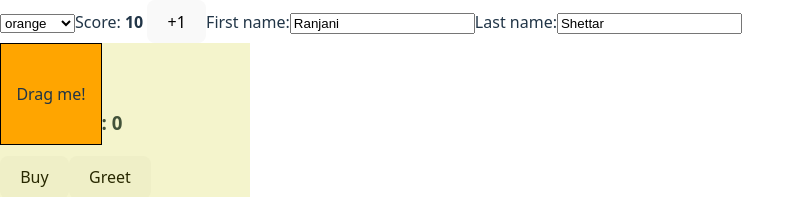
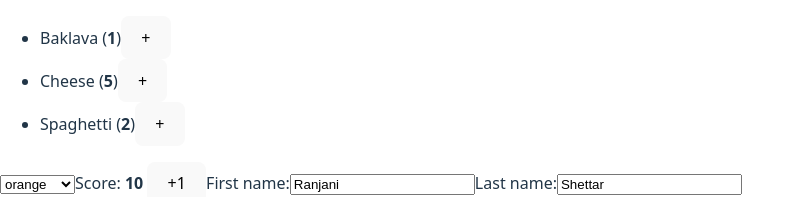
Before and after one commit to eirosiuss/30-Days-of-Javascript, a React (Vite) app in the folder passing-props-to-component/: page / in a window 1280 px wide. Shown: the top 197 px of the page, without its empty margins (0-805 px from the left). Built offline with nearby package versions, Linux system fonts and the light colour scheme.

Commit message:
Update an item in the shopping cart

```diff
--- a/passing-props-to-component/src/App.jsx
+++ b/passing-props-to-component/src/App.jsx
@@ -15,6 +15,7 @@
 import RequestTracker from './RequestTracker.jsx'
 import Scoreboard from './Scoreboard.jsx'
 import Canvas from './Canvas.jsx'
+import ShoppingCart from './ShoppingCart.jsx'
 
 function getImageUrl(imageId, size = "s") {
   return "https://i.imgur.com/" + imageId + size + ".jpg";
@@ -104,6 +105,7 @@
 function App() {
   return (
     <>
+    <ShoppingCart/>
     <Canvas/>
     <Scoreboard/>
     <RequestTracker/>
--- /dev/null
+++ b/passing-props-to-component/src/ShoppingCart.jsx
@@ -0,0 +1,53 @@
+import { useState } from "react";
+
+const initialProducts = [
+  {
+    id: 0,
+    name: "Baklava",
+    count: 1,
+  },
+  {
+    id: 1,
+    name: "Cheese",
+    count: 5,
+  },
+  {
+    id: 2,
+    name: "Spaghetti",
+    count: 2,
+  },
+];
+
+export default function ShoppingCart() {
+  const [products, setProducts] = useState(initialProducts);
+
+  // mapiname initialProducts, product tai trys objektai, jei product.id yra lygus per props gauta id, tada graziname(return) pasirinkto id objekta (...product) su nepakitusiu vardu ir id, bet +1count. jei per props gautas id nera lygus mapintam id graziname nepakitusius objektus
+  function handleIncreaseClick(productId) {
+    setProducts(
+      products.map((product) => {
+        if (product.id === productId) {
+          return { ...product, count: product.count + 1 };
+        } else {
+          return product;
+        }
+      })
+    );
+  }
+
+  return (
+    <ul>
+      {products.map((product) => (
+        <li key={product.id}>
+          {product.name} (<b>{product.count}</b>)
+          <button
+            onClick={() => {
+              handleIncreaseClick(product.id);
+            }}
+          >
+            +
+          </button>
+        </li>
+      ))}
+    </ul>
+  );
+}
```
